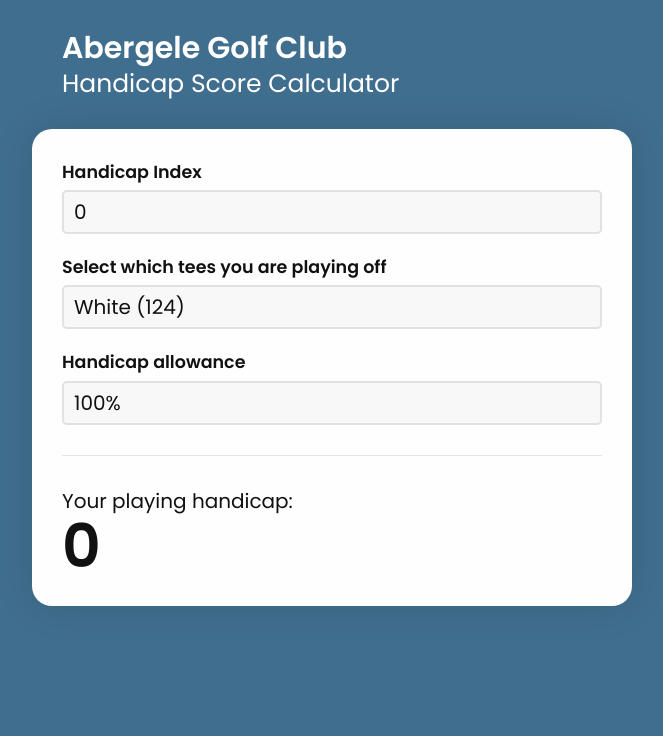
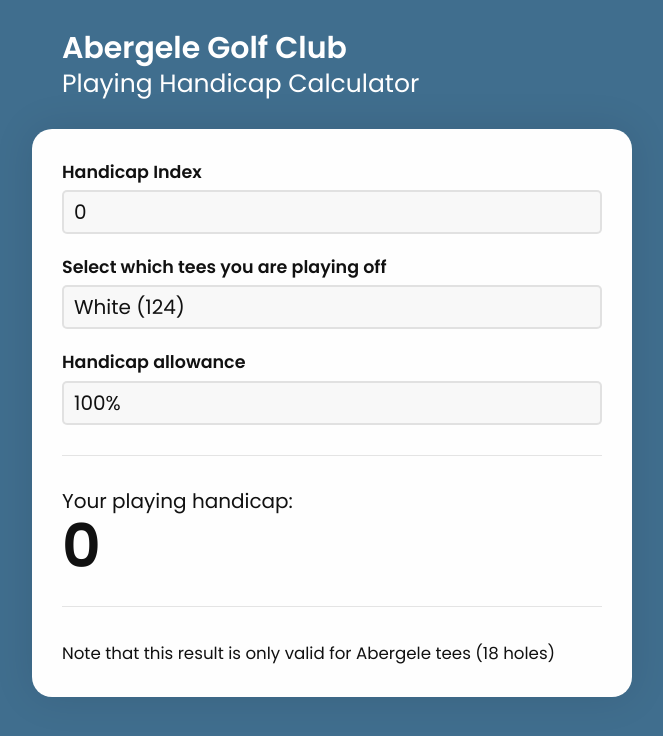
Before and after one commit to daneden/handy, a Next.js app: page / in a window 1280 px wide. Shown: the top 736 px of the page, without its empty margins (308-971 px from the left). Built offline with nearby package versions, Linux system fonts and the light colour scheme.

Commit message:
Add disclaimer

```diff
--- a/pages/index.tsx
+++ b/pages/index.tsx
@@ -48,7 +48,7 @@
       <header>
         <div className="container">
           <h1>Abergele Golf Club</h1>
-          <h2>Handicap Score Calculator</h2>
+          <h2>Playing Handicap Calculator</h2>
         </div>
       </header>
       <main className="container">
@@ -95,6 +95,12 @@
         <hr />
         <p>Your playing handicap:</p>
         <p className="large">{score}</p>
+        <hr />
+        <footer>
+          <small>
+            Note that this result is only valid for Abergele tees (18 holes)
+          </small>
+        </footer>
       </main>
       <style jsx>{`
         .large {
```
